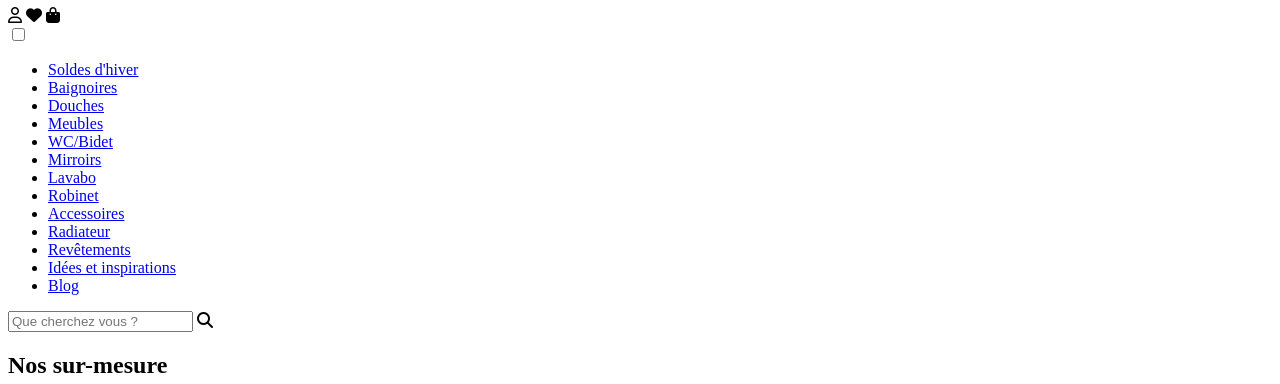
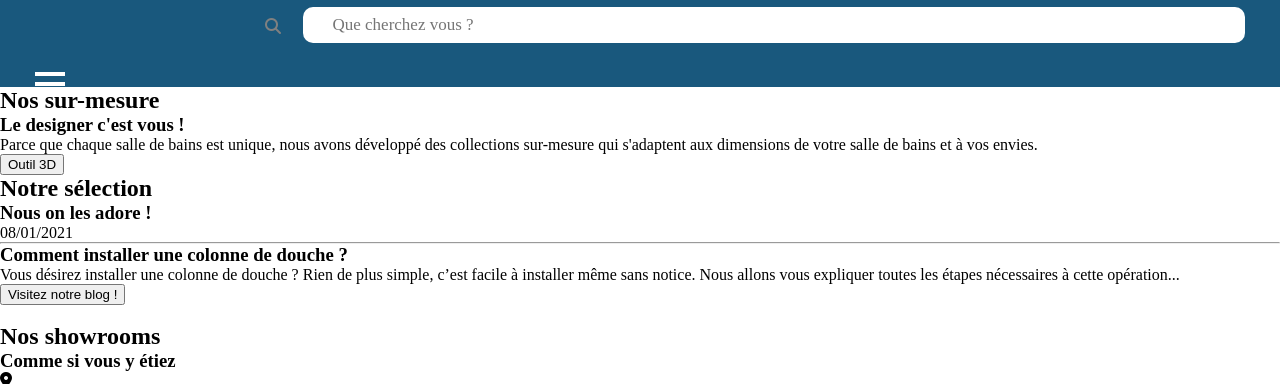
Before and after one commit to JuanR-T/PMD, a plain HTML site: page index.html in a window 1280 px wide. Shown: the part 73-457 px from the top of the page. Drawn offline with Linux system fonts and the light colour scheme; a web font is replaced by a local one.

Commit message:
css header

```diff
--- a/Baniera.css
+++ b/Baniera.css
@@ -1,4 +1,183 @@
+@font-face{
+    font-family: 'montserrat';
+    src: url('https://fonts.google.com/specimen/Montserrat?query=montse') format('truetype');
+}
+@font-face{
+    font-family: 'raleway';
+    src: url('https://fonts.google.com/specimen/Raleway?query=rale') format('truetype');
+}
+
+* {
+    margin: 0px;
+  }
+
 h1{
-    color: red;
-    font-size: 100 VH;
+    color:white;
+    font-size: 25px;
+    font-family: 'montserrat';
 }
+
+header{
+    display: flex;
+    flex-direction: column;
+    height: 120px;
+    position: relative;
+    background-color: #19587D;
+    padding: 20px 35px;
+}
+.icons{
+    color: white;
+    position: absolute;
+    right: 0px;
+    display: flex;
+}
+.icons i{
+    padding: 0px 10px;
+}
+
+
+.firstnav, .secondnav{
+    height: 60px;
+    width: 100%;
+    display: flex;
+    flex-direction: row;
+    position: relative;
+}
+
+.burger{
+    height: 20%;
+    width: 100%;
+    position: absolute;
+    bottom: 55%;
+}
+
+.searchbar input{
+    bottom: 0%;
+    position: absolute;
+    right: 0%;
+    width: 100%;
+    height: 100%;
+    border-radius: 10px;
+    outline: none;
+    border: none;
+    font-family: 'raleway';
+    font-size: 17px;
+    padding: 0px 5px 0px 30px;
+}
+
+.searchbar i{
+    position: absolute;
+    left: -8%;
+    top: 30%;
+    color:grey;
+}
+.searchbar{
+    position: absolute;
+    width: 75%;
+    height: 60%;
+    right: 0%;
+}
+.secondnav{
+    display: flex;
+    width: 100%;
+    position: relative;
+}
+header ul
+{
+    margin: 60px 0px 0px 0px;
+    padding: 0px 0px 0px 0px;
+    list-style: none;
+    top: 0px;
+    z-index: 0;
+    position: relative;
+    width: 100%;
+    height:800px;
+    overflow: hidden;
+    background-color:  #19587D;
+    text-align: center;
+    transition: max-height .2s ease-out;
+    visibility: hidden;
+    display: block;
+}
+
+header li a
+{
+    display: block;
+    padding: 10px 10px;
+    color: white;
+}
+
+header li a:hover,
+header .menu-btn:hover
+{
+    background-color: #a8a6a6;
+}
+
+  }
+  header .menu-icon
+  {
+      cursor: pointer;
+      padding: 28px 20px;
+      position: relative;
+      user-select: none;
+      left: 300px;
+      width: 150px;
+  }
+
+  header .menu-icon .nav
+  {
+      background: white;
+      display: block;
+      height: 2px;
+      position: absolute;
+      transition: background .2s ease-out;
+      width: 30px;
+      height: 4px;
+  }
+
+
+header .menu-icon .nav:before,
+header .menu-icon .nav:after {
+  background:white;
+  content: '';
+  display: block;
+  height: 4px;
+  position: absolute;
+  transition: all .2s ease-out;
+  width: 100%;
+}
+
+header .menu-icon .nav:before {
+  top: 10px;
+}
+
+header .menu-icon .nav:after {
+  top: -10px;
+}
+
+header .menu-btn {
+  display: none;
+  transform: scale(10);
+}
+
+header .menu-btn:checked ~ ul {
+  max-height: 800px;
+  visibility: visible;
+}
+
+header .menu-btn:checked ~ .menu-icon .nav {
+  background: transparent;
+}
+
+header .menu-btn:checked ~ .menu-icon .nav:before {
+  transform: rotate(-45deg);
+}
+
+header .menu-btn:checked ~ .menu-icon .nav:after {
+  transform: rotate(45deg);
+}
+
+header .menu-btn:checked ~ .menu-icon:not(.steps) .nav:before,
+header .menu-btn:checked ~ .menu-icon:not(.steps) .nav:after {
+  top: 0;
+}
```
